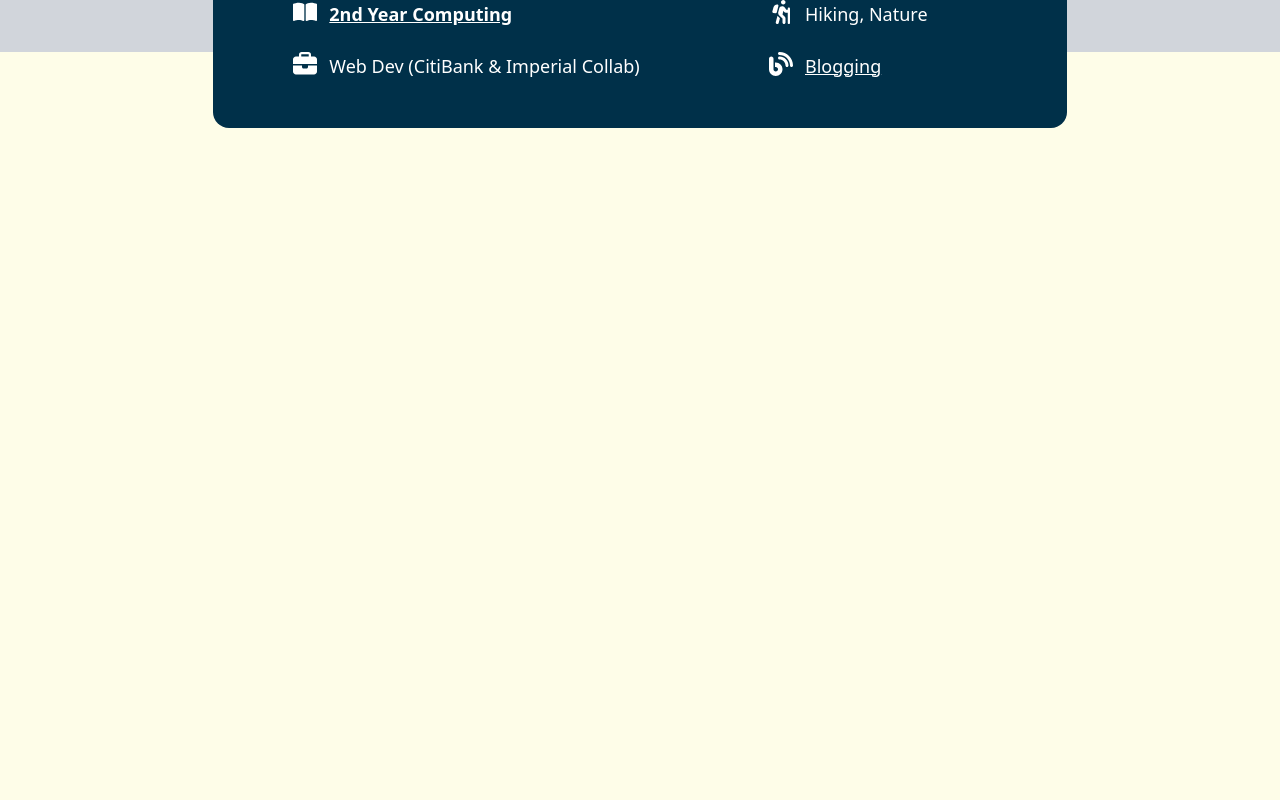
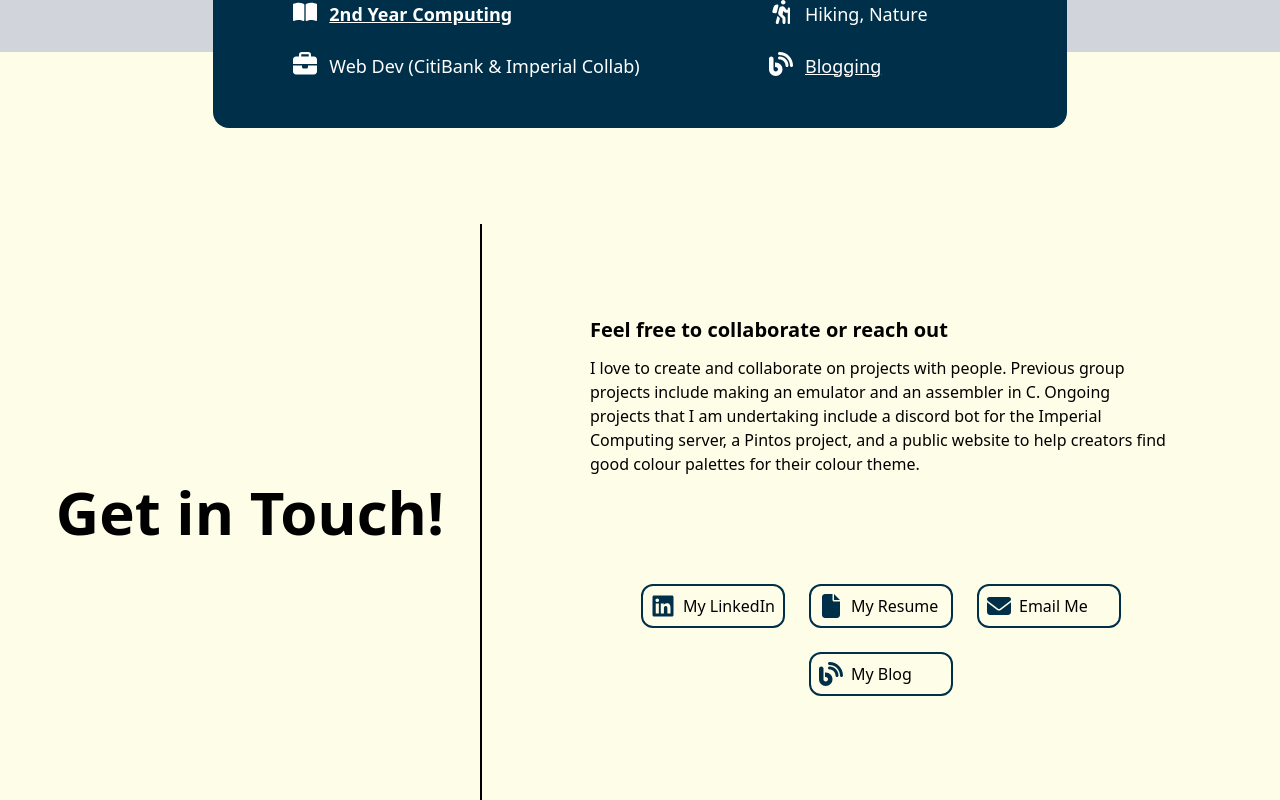
Before and after one commit to Ryan9771/Personal-Website-React, a React (Vite) app: page / in a window 1280 px wide. Shown: the part 711-1511 px from the top of the page. Before the commit the page ends 928 px from the top, so only its background shows below. Built offline with nearby package versions, Linux system fonts and the light colour scheme.

Commit message:
Completed ContactInfo section

```diff
--- a/src/App.tsx
+++ b/src/App.tsx
@@ -4,6 +4,7 @@ import Navbar from "./components/navbar/Navbar";
 import Home from "./components/home/Home";
 import HomeAbout from "./components/homeAbout/HomeAbout";
 import LineBreakLight from "./components/util/LineBreakLight";
+import About from "./components/About/About";
 
 export default function App() {
   return (
@@ -13,6 +14,7 @@ export default function App() {
       <LineBreakLight />
       <HomeAbout />
       <LineBreakLight />
+      <About />
     </>
   );
 }
--- a/src/components/About/About.tsx
+++ b/src/components/About/About.tsx
@@ -1,16 +1,34 @@
 import getStyles from "../../Style";
 import { useState } from "react";
+
+import GeneralInfo from "./GeneralInfo";
+import ContactInfo from "./ContactInfo";
 
 function About() {
   const [firstPage, setFirstPage] = useState(true);
 
   return (
-    <div>
-      <div></div>
+    <div className={getStyles(styles, "ctn")}>
+      {/* {firstPage ? <GeneralInfo /> : <ContactInfo />} */}
+      <ContactInfo />
     </div>
   );
 }
 
-const styles = {};
+const styles = {
+  ctn: [
+    "w-full",
+    "md:h-1",
+    "md:min-h-36",
+    "mt-16",
+    "flex",
+    "flex-col",
+    "items-center",
+    "justify-center",
+    "relative",
+    "md:mt-24",
+    "lg:mt-22",
+  ],
+};
 
 export default About;
--- a/src/components/About/ContactInfo.tsx
+++ b/src/components/About/ContactInfo.tsx
@@ -1,17 +1,155 @@
 import getStyles from "../../Style";
 
-interface Props {
-  firstPage: boolean;
-}
+const linkedIn = (
+  <a href="https://www.linkedin.com/in/ryanpatel21/" className="contact-icons">
+    <svg
+      className="contact-icon"
+      xmlns="http://www.w3.org/2000/svg"
+      viewBox="0 0 448 512"
+    >
+      <path d="M416 32H31.9C14.3 32 0 46.5 0 64.3v383.4C0 465.5 14.3 480 31.9 480H416c17.6 0 32-14.5 32-32.3V64.3c0-17.8-14.4-32.3-32-32.3zM135.4 416H69V202.2h66.5V416zm-33.2-243c-21.3 0-38.5-17.3-38.5-38.5S80.9 96 102.2 96c21.2 0 38.5 17.3 38.5 38.5 0 21.3-17.2 38.5-38.5 38.5zm282.1 243h-66.4V312c0-24.8-.5-56.7-34.5-56.7-34.6 0-39.9 27-39.9 54.9V416h-66.4V202.2h63.7v29.2h.9c8.9-16.8 30.6-34.5 62.9-34.5 67.2 0 79.7 44.3 79.7 101.9V416z" />
+    </svg>
+    <span>My LinkedIn</span>
+  </a>
+);
 
-function ContactInfo({ firstPage }: Props) {
+const resume = (
+  <a className="contact-icons" href="/Files/Ryan_Resume.pdf" target="_blank">
+    <svg
+      className="contact-icon"
+      xmlns="http://www.w3.org/2000/svg"
+      viewBox="0 0 384 512"
+    >
+      <path d="M0 64C0 28.7 28.7 0 64 0H224V128c0 17.7 14.3 32 32 32H384V448c0 35.3-28.7 64-64 64H64c-35.3 0-64-28.7-64-64V64zm384 64H256V0L384 128z" />
+    </svg>
+    <span>My Resume</span>
+  </a>
+);
+
+const email = (
+  <a
+    className="contact-icons"
+    href="mailto:ryan.patel21@imperial.ac.uk"
+    target="_blank"
+  >
+    <svg
+      className="contact-icon"
+      xmlns="http://www.w3.org/2000/svg"
+      viewBox="0 0 512 512"
+    >
+      <path d="M48 64C21.5 64 0 85.5 0 112c0 15.1 7.1 29.3 19.2 38.4L236.8 313.6c11.4 8.5 27 8.5 38.4 0L492.8 150.4c12.1-9.1 19.2-23.3 19.2-38.4c0-26.5-21.5-48-48-48H48zM0 176V384c0 35.3 28.7 64 64 64H448c35.3 0 64-28.7 64-64V176L294.4 339.2c-22.8 17.1-54 17.1-76.8 0L0 176z" />
+    </svg>
+    <span className="contact-text">Email Me</span>
+  </a>
+);
+
+const blog = (
+  <a
+    className="contact-icons"
+    href="https://medium.com/@ryanpatel2001"
+    target="_blank"
+  >
+    <svg
+      className="contact-icon"
+      xmlns="http://www.w3.org/2000/svg"
+      viewBox="0 0 512 512"
+    >
+      <path d="M192 32c0 17.7 14.3 32 32 32c123.7 0 224 100.3 224 224c0 17.7 14.3 32 32 32s32-14.3 32-32C512 128.9 383.1 0 224 0c-17.7 0-32 14.3-32 32zm0 96c0 17.7 14.3 32 32 32c70.7 0 128 57.3 128 128c0 17.7 14.3 32 32 32s32-14.3 32-32c0-106-86-192-192-192c-17.7 0-32 14.3-32 32zM96 144c0-26.5-21.5-48-48-48S0 117.5 0 144V368c0 79.5 64.5 144 144 144s144-64.5 144-144s-64.5-144-144-144H128v96h16c26.5 0 48 21.5 48 48s-21.5 48-48 48s-48-21.5-48-48V144z" />
+    </svg>
+    <span className="contact-text">My Blog</span>
+  </a>
+);
+
+function ContactInfo() {
   return (
-    <div>
-      <div></div>
+    <div className={getStyles(styles, "ctn")}>
+      <div className={getStyles(styles, "titleCtn")}>
+        <span className={getStyles(styles, "title")}>Get in Touch!</span>
+      </div>
+
+      <div className={getStyles(styles, "divider")}></div>
+
+      <div className={getStyles(styles, "infoCtn")}>
+        <div>
+          <div className={getStyles(styles, "collaborateCtn")}>
+            Feel free to collaborate or reach out
+          </div>
+          <div className={getStyles(styles, "collaborateTextCtn")}>
+            I love to create and collaborate on projects with people. Previous
+            group projects include making an emulator and an assembler in C.
+            Ongoing projects that I am undertaking include a discord bot for the
+            Imperial Computing server, a Pintos project, and a public website to
+            help creators find good colour palettes for their colour theme.
+          </div>
+
+          <div className={getStyles(styles, "linkButtonsCtn")}>
+            {linkedIn}
+            {resume}
+            {email}
+            {blog}
+          </div>
+        </div>
+      </div>
     </div>
   );
 }
 
-const styles = {};
+const styles = {
+  ctn: [
+    "flex",
+    "w-full",
+    "h-full",
+    "flex-col",
+    "px-6",
+    "sm:px-12",
+    "md:flex-row",
+    "md:items-center",
+  ],
+  collaborateCtn: [
+    "font-bold",
+    "mt-10",
+    "sm:mt-16",
+    "text-lg",
+    "sm:text-xl",
+    "md:mt-0",
+    "px-3",
+  ],
+  collaborateTextCtn: ["mt-3", "px-3"],
+  divider: ["m-4", "h-[2px]", "bg-black", "w-1/2", "self-center", "md:hidden"],
+  infoCtn: [
+    "flex",
+    "md:h-full",
+    "justify-center",
+    "items-center",
+    "md:flex-3",
+    "md:ml-3",
+    "md:pl-24",
+    "md:pr-12",
+    "md:border-l-2",
+    "md:border-l-black",
+  ],
+  linkButtonsCtn: [
+    "flex",
+    "flex-wrap",
+    "justify-center",
+    "items-center",
+    "mt-12",
+    "w-full",
+    "sm:px-5",
+    "md:px-3",
+    "lg:mt-24",
+  ],
+  title: ["font-bold", "text-2xl", "sm:text-4xl", "md:text-6xl"],
+  titleCtn: [
+    "py-2",
+    "text-center",
+    "md:pr-4",
+    "md:flex-2",
+    "md:h-full",
+    "md:flex",
+    "md:items-center",
+    "md:justify-center",
+  ],
+};
 
 export default ContactInfo;
--- a/src/components/About/GeneralInfo.tsx
+++ b/src/components/About/GeneralInfo.tsx
@@ -1,21 +1,60 @@
 import getStyles from "../../Style";
 
-interface Props {
-  firstPage: boolean;
-}
+function GeneralInfo() {
+  return (
+    <div className={getStyles(styles, "ctn")}>
+      <div className={getStyles(styles, "titleCtn")}>
+        <span className={getStyles(styles, "titleCtnText")}>About Me</span>
+      </div>
 
-function GeneralInfo({ firstPage }: Props) {
-  return (
-    <div>
-      <div></div>
+      <div className={getStyles(styles, "divider")}></div>
+
+      <div className={getStyles(styles, "infoCtn")}>
+        <div>
+          <div className={getStyles(styles, "infoFirstHeading")}>General</div>
+          <div className={getStyles(styles, "infoFirstText")}>
+            I am a 2nd year computing student at Imperial College London. I am a
+            fast learner, since my journey in this field began only a year ago.
+            In the span of a year, I have learnt multiple languages, frameworks,
+            and touched different areas such as AI and Machine learning.
+            Computing is truly a remarkable field that I wish to pursue to make
+            more information readily accessible to people.
+          </div>
+          <div className={getStyles(styles, "infoSecondHeading")}>
+            Interests
+          </div>
+          <div className={getStyles(styles, "infoSecondTextCtn")}>
+            <span className={getStyles(styles, "infoSecondText")}>
+              I love Web and App development. I have made multiple repositories
+              on{" "}
+              <a
+                className={getStyles(styles, "link")}
+                href="https://github.com/Ryan9771"
+                target="_blank"
+              >
+                GitHub
+              </a>
+              experimenting with React Native. I am also interested in AI and
+              Machine learning, after having constructed an OCR-related API in
+              python involving these areas, during my internship at
+              <a
+                className={getStyles(styles, "link")}
+                href="https://thewalnut.ai/"
+                target="_blank"
+              >
+                The Walnut.ai
+              </a>
+            </span>
+          </div>
+        </div>
+      </div>
     </div>
   );
 }
 
 const styles = {
   ctn: [
-    "hidden",
-    "about-ctn",
+    "flex",
     "w-full",
     "h-full",
     "flex-col",
--- a/src/components/navbar/NavbarItem.tsx
+++ b/src/components/navbar/NavbarItem.tsx
@@ -7,7 +7,6 @@ interface Props {
 }
 
 function getSvg(href: string) {
-  console.log(href);
   switch (href) {
     case "#about": {
       return (
```
